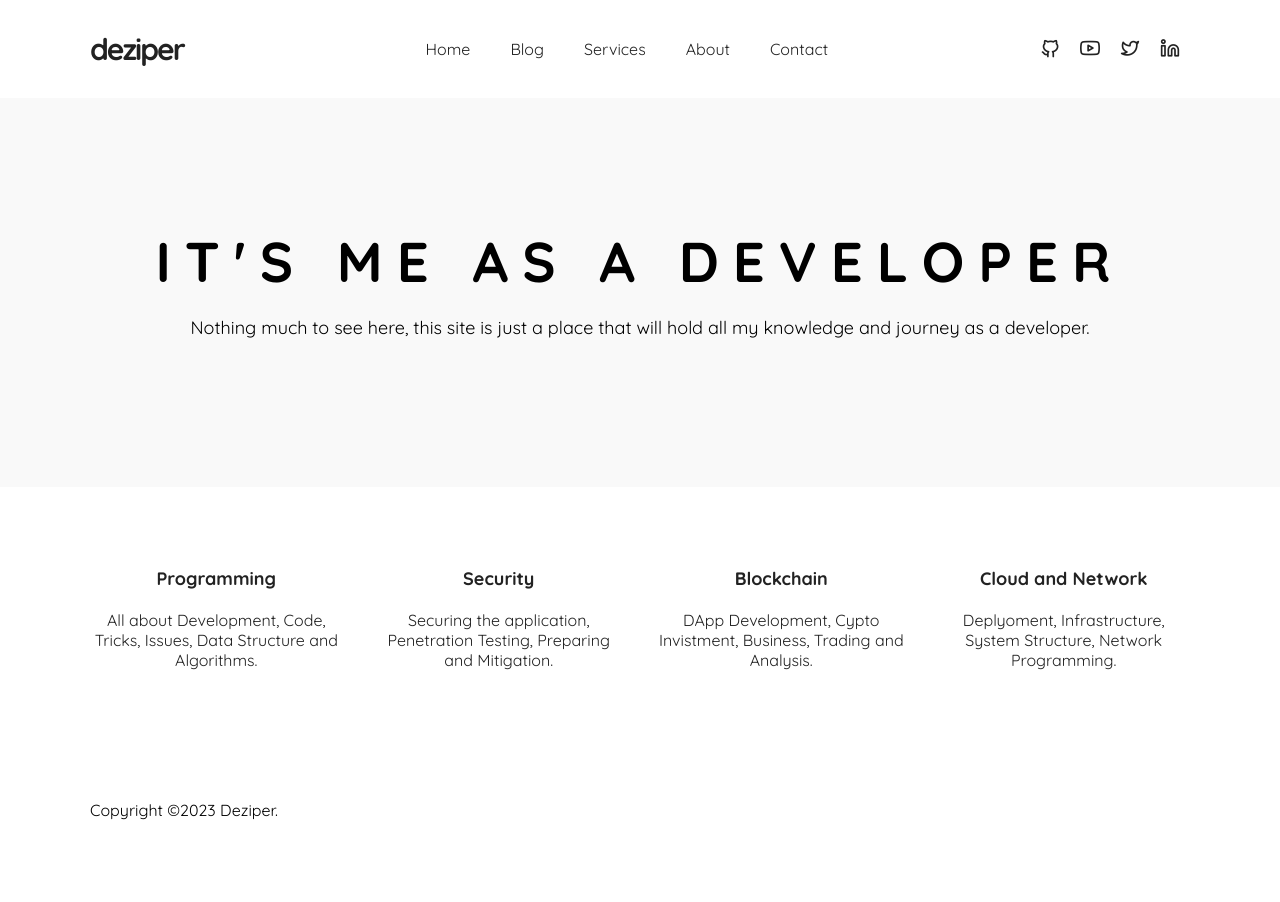
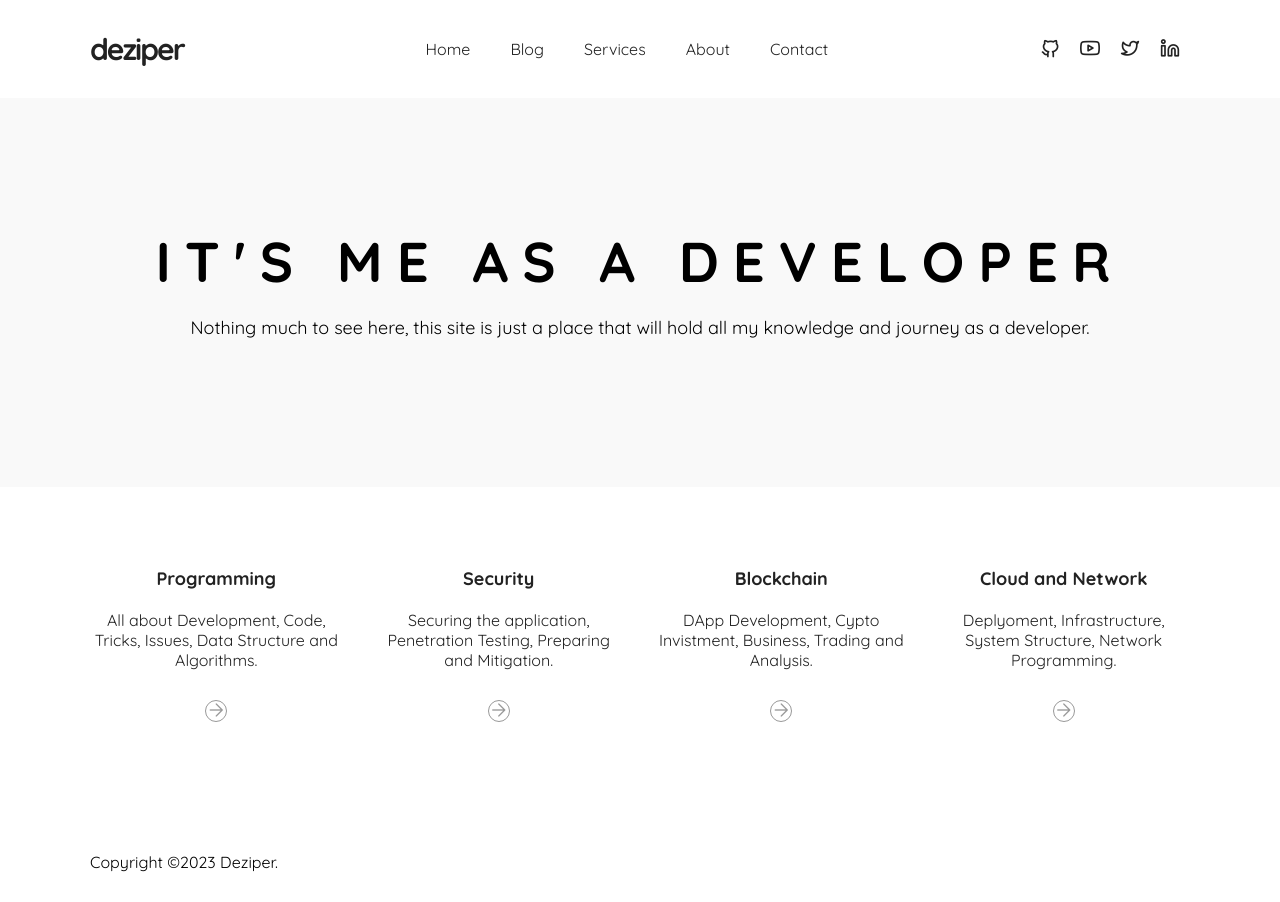
Before and after one commit to rmindo/deziper, a Next.js app: page / in a window 1280 px wide. Before the commit the page ends 850 px from the top, so only its background shows below. Built offline with nearby package versions, Linux system fonts and the light colour scheme.

Commit message:
Added arrow

```diff
--- a/src/app/page.tsx
+++ b/src/app/page.tsx
@@ -20,19 +20,31 @@ export default function Home() {
           <div className="grid">
             <a href="">
               <strong>Programming</strong>
-              <span>All about Development, Code, Tricks, Issues, Data Structure and Algorithms.</span>
+              <span className="text">All about Development, Code, Tricks, Issues, Data Structure and Algorithms.</span>
+              <span className="button-arrow">
+                <i className="icon-arrow-right"></i>
+              </span>
             </a>
             <a href="">
               <strong>Security</strong>
-              <span>Securing the application, Penetration Testing, Preparing and Mitigation.</span>
+              <span className="text">Securing the application, Penetration Testing, Preparing and Mitigation.</span>
+              <span className="button-arrow">
+                <i className="icon-arrow-right"></i>
+              </span>
             </a>
             <a href="">
               <strong>Blockchain</strong>
-              <span>DApp Development, Cypto Invistment, Business, Trading and Analysis.</span>
+              <span className="text">DApp Development, Cypto Invistment, Business, Trading and Analysis.</span>
+              <span className="button-arrow">
+                <i className="icon-arrow-right"></i>
+              </span>
             </a>
             <a href="">
               <strong>Cloud and Network</strong>
-              <span>Deplyoment, Infrastructure, System Structure, Network Programming.</span>
+              <span className="text">Deplyoment, Infrastructure, System Structure, Network Programming.</span>
+              <span className="button-arrow">
+                <i className="icon-arrow-right"></i>
+              </span>
             </a>
           </div>
         </div>
--- a/src/assets/sass/home.scss
+++ b/src/assets/sass/home.scss
@@ -34,6 +34,23 @@
       a:last-child {
         margin-right: 0;
       }
+
+      .text {
+        display: block;
+        margin-bottom: 30px;
+      }
+
+      .button-arrow {
+        width: 20px;
+        height: 20px;
+        display: inline-block;
+        border-radius: 100px;
+        border: 1px solid #999;
+
+        i {
+          color: #999;
+        }
+      }
     }
   }
 }
--- a/temp.css
+++ b/temp.css
@@ -102,3 +102,19 @@ h1 {
   font-size: 18px;
   margin-bottom: 20px;
 }
+
+.grid .text {
+  display: block;
+  margin-bottom: 30px;
+}
+
+.grid .button-arrow {
+  width: 20px;
+  height: 20px;
+  display: inline-block;
+  border-radius: 100px;
+  border: 1px solid #999;
+}
+.grid .button-arrow i {
+  color: #999;
+}
```
Also changed, not shown: index.html (+16 -4 lines).
